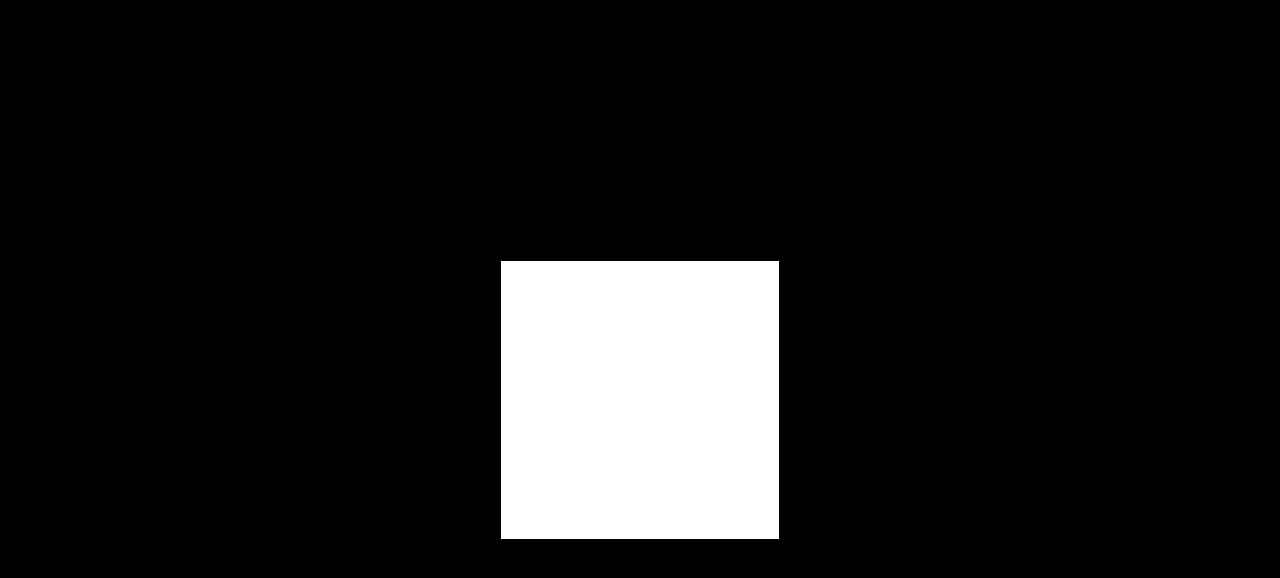
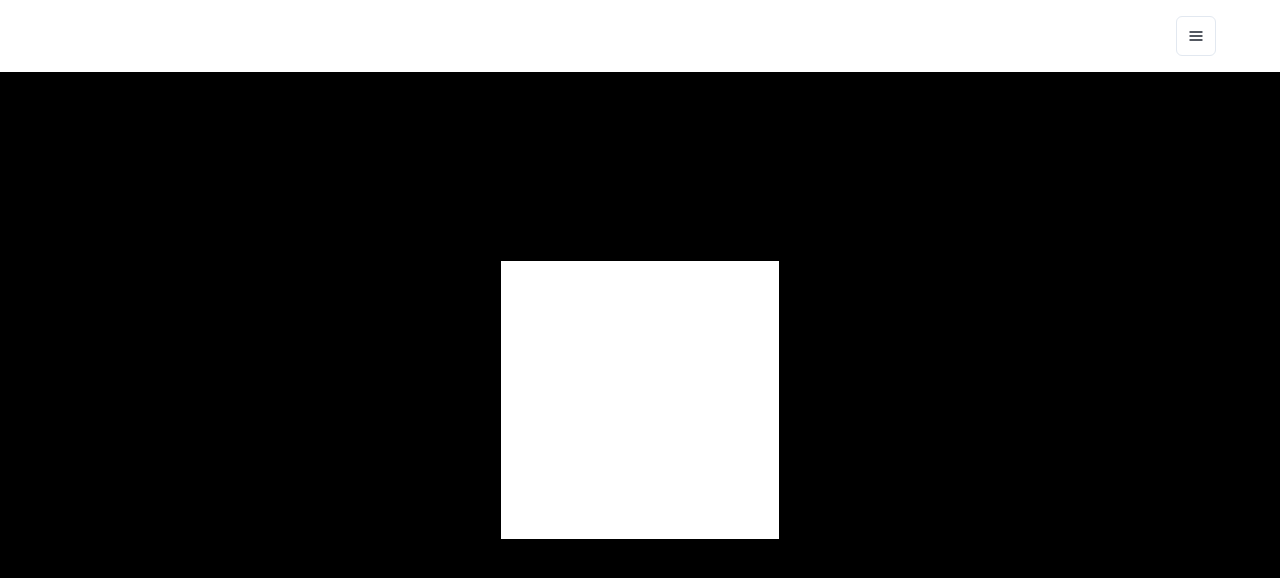
Before and after one commit to DanielSepulveda/graphics-testing, a React (Create React App) app: page / in a window 1280 px wide. Shown: the top 578 px of the page. Built offline with nearby package versions, Linux system fonts and the light colour scheme.

Commit message:
Hw1 (#2)
* complete hw1 demo

* Add site header navigation

```diff
--- a/package.json
+++ b/package.json
@@ -3,6 +3,7 @@
   "version": "0.1.0",
   "private": true,
   "dependencies": {
+    "@chakra-ui/icons": "^1.0.5",
     "@chakra-ui/react": "^1.3.3",
     "@emotion/react": "^11.1.5",
     "@emotion/styled": "^11.1.5",
--- a/src/App.tsx
+++ b/src/App.tsx
@@ -1,6 +1,16 @@
 import * as React from "react";
-import { BrowserRouter as Router, Switch, Route } from "react-router-dom";
-import { Box } from "@chakra-ui/react";
+import { BrowserRouter as Router, Switch, Route, Link } from "react-router-dom";
+import {
+  chakra,
+  Box,
+  Flex,
+  Menu,
+  MenuButton,
+  IconButton,
+  MenuList,
+  MenuItem,
+} from "@chakra-ui/react";
+import { HamburgerIcon } from "@chakra-ui/icons";
 
 import Basic from "./components/Basic";
 import ReactThreeFiber from "./components/ReactThreeFiber";
@@ -9,6 +19,36 @@ function App() {
   return (
     <Box height="100vh" maxWidth="100vw">
       <Router>
+        <chakra.header
+          pos="fixed"
+          top="0"
+          bg="white"
+          zIndex="3"
+          left="0"
+          right="0"
+          width="full"
+        >
+          <chakra.div height="4.5rem" mx="auto" maxW="1200px">
+            <Flex w="100%" h="100%" px="6" align="center" justify="flex-end">
+              <Menu>
+                <MenuButton
+                  as={IconButton}
+                  aria-label="Options"
+                  icon={<HamburgerIcon />}
+                  variant="outline"
+                />
+                <MenuList>
+                  <MenuItem as={Link} to="/">
+                    ThreeJS Hello World
+                  </MenuItem>
+                  <MenuItem as={Link} to="/rtf">
+                    HW #1 - Demo
+                  </MenuItem>
+                </MenuList>
+              </Menu>
+            </Flex>
+          </chakra.div>
+        </chakra.header>
         <Switch>
           <Route path="/rtf">
             <ReactThreeFiber />
--- a/src/components/ReactThreeFiber.tsx
+++ b/src/components/ReactThreeFiber.tsx
@@ -2,15 +2,12 @@ import React, { useRef, useState } from "react";
 import { Canvas, MeshProps, useFrame } from "react-three-fiber";
 import type { Mesh } from "three";
 
-const Box: React.FC<MeshProps> = (props) => {
-  // This reference will give us direct access to the mesh
+const Sphere: React.FC<MeshProps> = (props) => {
   const mesh = useRef<Mesh>();
 
-  // Set up state for the hovered and active state
   const [hovered, setHover] = useState(false);
   const [active, setActive] = useState(false);
 
-  // Rotate mesh every frame, this is outside of React without overhead
   useFrame(() => {
     if (mesh.current) mesh.current.rotation.x = mesh.current.rotation.y += 0.01;
   });
@@ -20,11 +17,36 @@ const Box: React.FC<MeshProps> = (props) => {
       {...props}
       ref={mesh}
       scale={active ? [1.5, 1.5, 1.5] : [1, 1, 1]}
-      onClick={(event) => setActive(!active)}
-      onPointerOver={(event) => setHover(true)}
-      onPointerOut={(event) => setHover(false)}
+      onClick={() => setActive(!active)}
+      onPointerOver={() => setHover(true)}
+      onPointerOut={() => setHover(false)}
     >
-      <boxBufferGeometry args={[1, 1, 1]} />
+      <sphereBufferGeometry args={[1, 32, 32]} />
+      <meshStandardMaterial color={hovered ? "hotpink" : "orange"} />
+    </mesh>
+  );
+};
+
+const Cylinder: React.FC<MeshProps> = (props) => {
+  const mesh = useRef<Mesh>();
+
+  const [hovered, setHover] = useState(false);
+  const [active, setActive] = useState(false);
+
+  useFrame(() => {
+    if (mesh.current) mesh.current.rotation.x = mesh.current.rotation.y += 0.01;
+  });
+
+  return (
+    <mesh
+      {...props}
+      ref={mesh}
+      scale={active ? [1.5, 1.5, 1.5] : [1, 1, 1]}
+      onClick={() => setActive(!active)}
+      onPointerOver={() => setHover(true)}
+      onPointerOut={() => setHover(false)}
+    >
+      <cylinderBufferGeometry args={[1, 1]} />
       <meshStandardMaterial color={hovered ? "hotpink" : "orange"} />
     </mesh>
   );
@@ -35,8 +57,8 @@ const Demo = () => {
     <Canvas>
       <ambientLight />
       <pointLight position={[10, 10, 10]} />
-      <Box position={[-1.2, 0, 0]} />
-      <Box position={[1.2, 0, 0]} />
+      <Sphere position={[-2.2, 0, 0]} />
+      <Cylinder position={[2.2, 0, 0]} />
     </Canvas>
   );
 };
```
Also changed, not shown: 1 other file (tests, documents, lock files or other folders).
